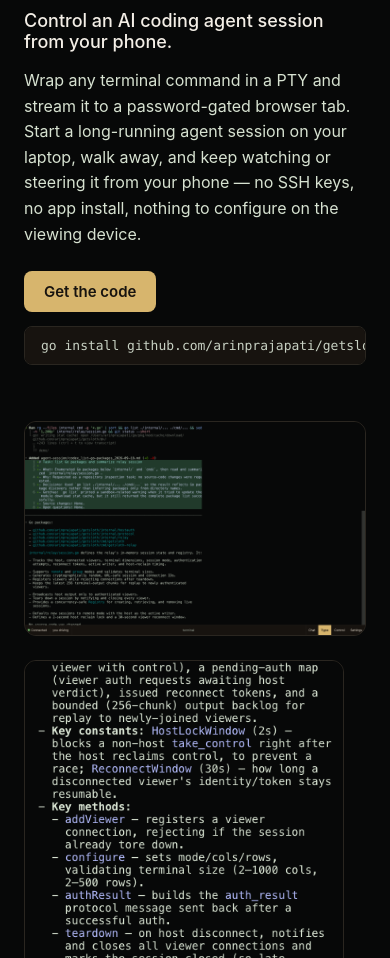
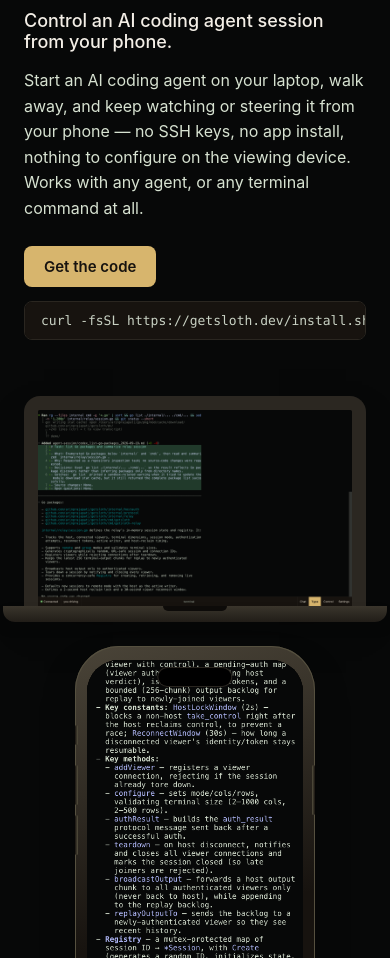
Before and after one commit to ArinPrajapati/getsloth, a website built with Vite: page web/index.html in a window 390 px wide. Shown: the part 142-1100 px from the top of the page. Built offline with nearby package versions, Linux system fonts and the light colour scheme.

Commit message:
Wrap landing page screenshots in real MacBook/iPhone frames
Plain rounded-rect crops didn't read as devices. Rebuilt both as pure
CSS silhouettes (no external mockup images): the MacBook gets a screen
bezel with a camera dot sitting on a wider flat deck with a hinge
notch; the iPhone gets a metal bezel, a visible dynamic island, and
physical side buttons (mute/volume/power) positioned inside the bezel
band so they're never clipped by a tight crop or an ancestor's
overflow - an earlier version placed them just outside the frame's own
box and they silently disappeared.

Also updated the install snippet to the new curl | sh installer, and
simplified the hero copy - "wrap any terminal command in a PTY and
stream it to a password-gated browser tab" was internal implementation
detail, not a pitch. Leads with the benefit now, mentions
agent-agnosticism as one plain sentence instead of the mechanism.

```diff
--- a/web/src/landing.ts
+++ b/web/src/landing.ts
@@ -13,14 +13,14 @@
     <h1>Sloth</h1>
     <p class="landing-tagline">Control an AI coding agent session from your phone.</p>
     <p class="landing-lede">
-      Wrap any terminal command in a PTY and stream it to a password-gated
-      browser tab. Start a long-running agent session on your laptop, walk
-      away, and keep watching or steering it from your phone &mdash; no SSH
-      keys, no app install, nothing to configure on the viewing device.
+      Start an AI coding agent on your laptop, walk away, and keep
+      watching or steering it from your phone &mdash; no SSH keys, no
+      app install, nothing to configure on the viewing device. Works
+      with any agent, or any terminal command at all.
     </p>
     <div class="landing-cta">
       <a class="landing-button primary" href="https://github.com/arinprajapati/getsloth">Get the code</a>
-      <code class="landing-install">go install github.com/arinprajapati/getsloth/cmd/getsloth@latest</code>
+      <code class="landing-install">curl -fsSL https://getsloth.dev/install.sh | sh</code>
     </div>
   `;
 
@@ -28,10 +28,25 @@
   shots.className = 'landing-shots';
   shots.innerHTML = `
     <figure class="landing-shot landing-shot-desktop">
-      <img src="/screenshots/desktop-busy.png" alt="Sloth viewer showing a live agent session on desktop" loading="lazy" />
+      <div class="device-frame device-frame-mac">
+        <div class="device-frame-mac-screen">
+          <span class="device-frame-mac-camera"></span>
+          <img src="/screenshots/desktop-busy.png" alt="Sloth viewer showing a live agent session on desktop" loading="lazy" />
+        </div>
+        <div class="device-frame-mac-base"></div>
+      </div>
     </figure>
     <figure class="landing-shot landing-shot-mobile">
-      <img src="/screenshots/mobile-busy.png" alt="Sloth viewer showing a live agent session on a phone" loading="lazy" />
+      <div class="device-frame device-frame-phone">
+        <span class="device-frame-phone-button device-frame-phone-mute"></span>
+        <span class="device-frame-phone-button device-frame-phone-volume-up"></span>
+        <span class="device-frame-phone-button device-frame-phone-volume-down"></span>
+        <span class="device-frame-phone-button device-frame-phone-power"></span>
+        <div class="device-frame-phone-screen">
+          <div class="device-frame-phone-island"></div>
+          <img src="/screenshots/mobile-busy.png" alt="Sloth viewer showing a live agent session on a phone" loading="lazy" />
+        </div>
+      </div>
     </figure>
   `;
 
--- a/web/src/styles.css
+++ b/web/src/styles.css
@@ -510,10 +510,6 @@
 
 .landing-shot {
   margin: 0;
-  border: 1px solid #2a2620;
-  border-radius: 0.75rem;
-  overflow: hidden;
-  background: #17130f;
 }
 
 .landing-shot img {
@@ -523,7 +519,139 @@
 }
 
 .landing-shot-mobile {
-  max-width: 320px;
+  max-width: 240px;
+  justify-self: center;
+}
+
+.device-frame {
+  display: flex;
+  flex-direction: column;
+  align-items: center;
+}
+
+/* MacBook: a screen bezel sitting on a wider flat deck, the classic
+   front-on laptop silhouette - no external mockup image needed. */
+.device-frame-mac-screen {
+  position: relative;
+  width: 100%;
+  border: 14px solid #2b2721;
+  border-bottom: 0;
+  border-radius: 1rem 1rem 0 0;
+  overflow: hidden;
+  background: #17130f;
+  box-shadow: 0 20px 45px -20px rgba(0, 0, 0, 0.6);
+}
+
+.device-frame-mac-camera {
+  position: absolute;
+  top: -9px;
+  left: 50%;
+  transform: translateX(-50%);
+  width: 6px;
+  height: 6px;
+  border-radius: 999px;
+  background: #0d0b09;
+  box-shadow: 0 0 0 1px #3a352c;
+  z-index: 1;
+}
+
+.device-frame-mac-base {
+  width: 112%;
+  height: 1rem;
+  background: linear-gradient(#3a352c, #211d18);
+  border-radius: 0 0 0.75rem 0.75rem;
+  position: relative;
+  box-shadow: 0 6px 14px -6px rgba(0, 0, 0, 0.6);
+}
+
+.device-frame-mac-base::after {
+  content: "";
+  position: absolute;
+  top: 0;
+  left: 50%;
+  transform: translateX(-50%);
+  width: 4rem;
+  height: 0.3125rem;
+  background: #0d0b09;
+  border-radius: 0 0 0.5rem 0.5rem;
+}
+
+/* iPhone: thick metal bezel, physical side buttons, and a dynamic
+   island - proportioned narrow so it reads as a device, not a card.
+   Buttons sit inside the bezel band (not offset outside the box) so
+   they're never clipped by an ancestor's overflow or a tight crop. */
+.device-frame-phone {
+  position: relative;
+  width: 100%;
+  padding: 0.875rem 0.75rem;
+  border-radius: 2.75rem;
+  background: linear-gradient(165deg, #4a4438, #17130f 55%);
+  box-shadow:
+    inset 0 0 0 1px #55503f,
+    0 20px 45px -18px rgba(0, 0, 0, 0.65);
+}
+
+.device-frame-phone-screen {
+  position: relative;
+  border-radius: 2rem;
+  overflow: hidden;
+  background: #000;
+  box-shadow: inset 0 0 0 1px #000;
+}
+
+.device-frame-phone img {
+  display: block;
+  width: 100%;
+  height: auto;
+}
+
+.device-frame-phone-island {
+  position: absolute;
+  top: 0.5rem;
+  left: 50%;
+  transform: translateX(-50%);
+  width: 34%;
+  height: 1.125rem;
+  background: #000;
+  border-radius: 999px;
+  z-index: 1;
+  box-shadow: 0 0 0 1px #2a2620;
+}
+
+.device-frame-phone-button {
+  position: absolute;
+  background: linear-gradient(90deg, #17130f, #55503f);
+  border-radius: 2px;
+}
+
+.device-frame-phone-mute,
+.device-frame-phone-volume-up,
+.device-frame-phone-volume-down {
+  left: 0;
+  width: 3px;
+}
+
+.device-frame-phone-mute {
+  top: 16%;
+  height: 4%;
+}
+
+.device-frame-phone-volume-up {
+  top: 24%;
+  height: 8%;
+}
+
+.device-frame-phone-volume-down {
+  top: 34%;
+  height: 8%;
+}
+
+.device-frame-phone-power {
+  right: 0;
+  top: 24%;
+  width: 3px;
+  height: 10%;
+  background: linear-gradient(270deg, #17130f, #55503f);
 }
 
 .landing-how h2 {
```
Also changed, not shown: web/src/landing.test.ts (+1 -1 lines).
